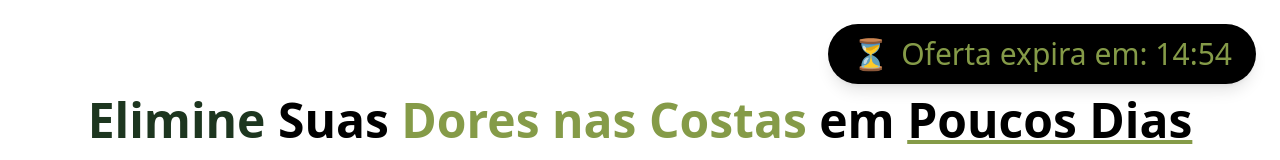
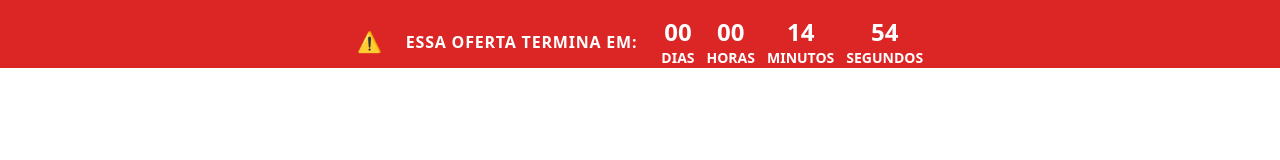
Before and after one commit to squad-member/site-dor-nas-costas, a React (Vite) app: page / in a window 1280 px wide. Shown: the top 160 px of the page. Built offline with nearby package versions, Linux system fonts and the light colour scheme.

Commit message:
link hotmart adicionado

```diff
--- a/src/App.jsx
+++ b/src/App.jsx
@@ -24,12 +24,34 @@ export default function App() {
 
 
 
+
+
   return (
-    <div className="bg-white text-black font-sans">
- <div className="fixed top-6 right-6 bg-black text-[#859B48] text-xl md:text-3xl px-6 py-3 rounded-full shadow-lg z-50 flex items-center gap-3">
-  <span className="text-2xl md:text-3xl">⏳</span>
-  <span>Oferta expira em: {formatTime(timeLeft)}</span>
-</div>
+ <div className="w-full bg-gradient-to-b from-red-600 to-red-700 py-4 text-white text-center font-bold text-sm md:text-base">
+  <div className="flex justify-center items-center gap-2 md:gap-6">
+    <span className="text-yellow-400 text-xl">⚠️</span>
+    <span className="uppercase tracking-wider">Essa oferta termina em:</span>
+    <div className="flex gap-3 text-white text-xl md:text-2xl">
+      <div className="text-center">
+        <div>{Math.floor(timeLeft / 86400).toString().padStart(2, '0')}</div>
+        <div className="text-xs md:text-sm">DIA{Math.floor(timeLeft / 86400) !== 1 ? 'S' : ''}</div>
+      </div>
+      <div className="text-center">
+        <div>{Math.floor((timeLeft % 86400) / 3600).toString().padStart(2, '0')}</div>
+        <div className="text-xs md:text-sm">HORAS</div>
+      </div>
+      <div className="text-center">
+        <div>{Math.floor((timeLeft % 3600) / 60).toString().padStart(2, '0')}</div>
+        <div className="text-xs md:text-sm">MINUTOS</div>
+      </div>
+      <div className="text-center">
+        <div>{(timeLeft % 60).toString().padStart(2, '0')}</div>
+        <div className="text-xs md:text-sm">SEGUNDOS</div>
+      </div>
+    </div>
+  </div>
+
+
 
 
 
```
